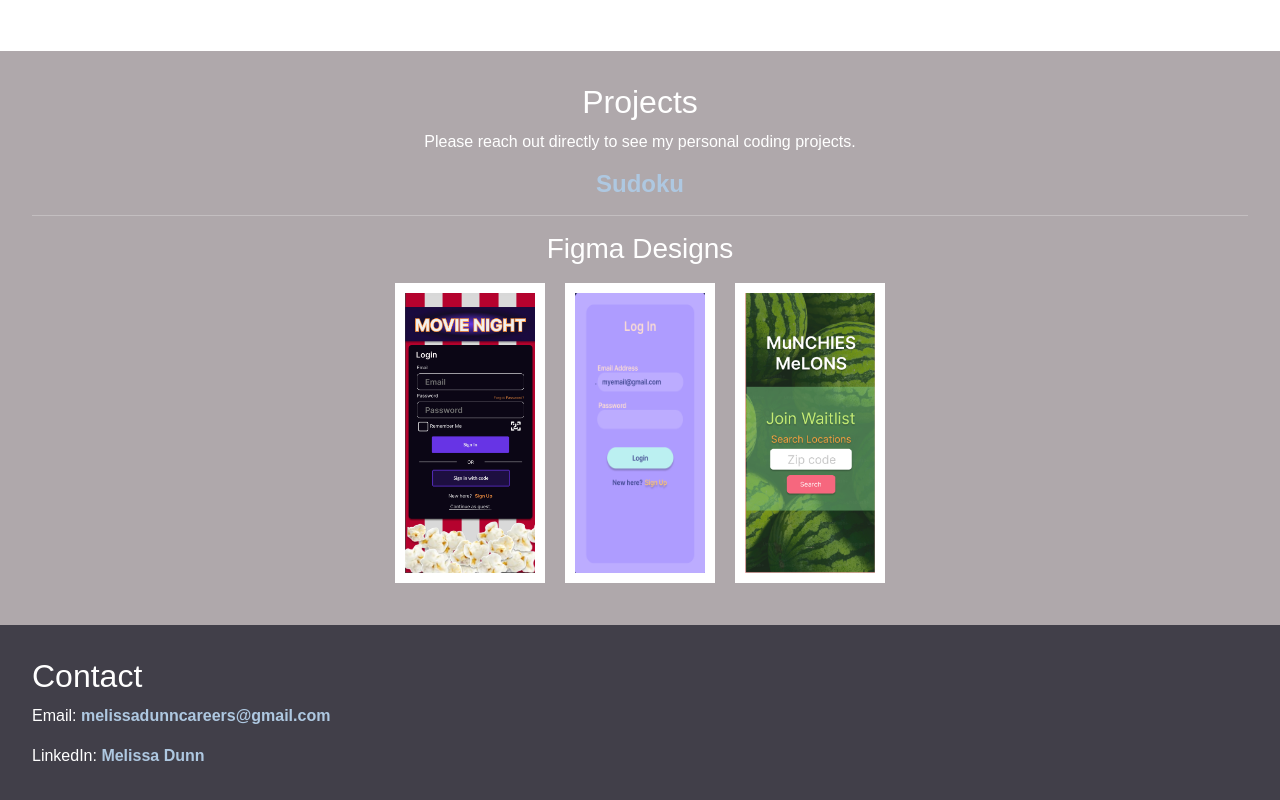
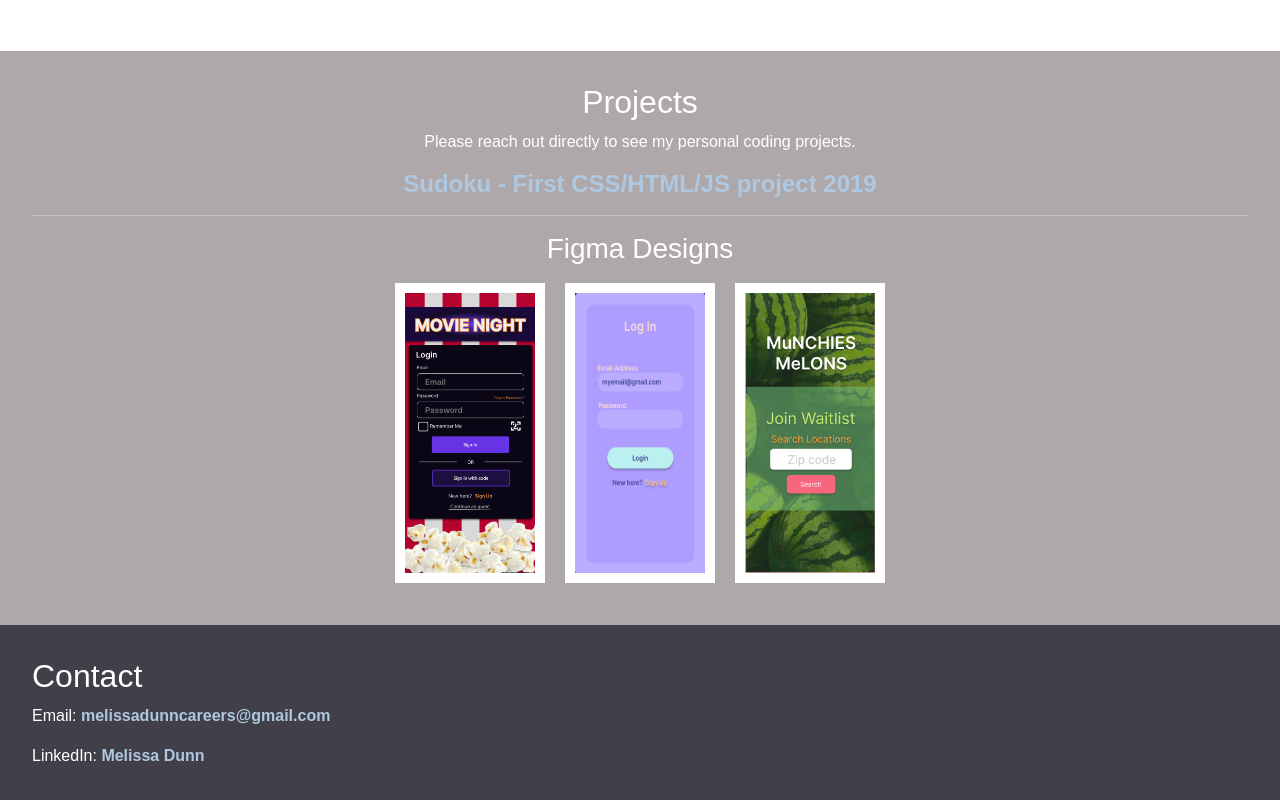
Before and after one commit to lilmissmoffitt/melissa-dunn-portfolio, a React (Create React App) app: page / in a window 1280 px wide. Shown: the part 1232-2032 px from the top of the page. Built offline with nearby package versions, Linux system fonts and the light colour scheme.

Commit message:
add details for sudoku project

```diff
--- a/src/components/Projects.js
+++ b/src/components/Projects.js
@@ -11,7 +11,7 @@ const Projects = () => {
 
         <a className="custom-link" href="https://lilmissmoffitt.github.io/sudoku/views/index.html"target="_blank"
         rel="noopener noreferrer">
-          <h4>Sudoku</h4>
+          <h4>Sudoku - First CSS/HTML/JS project 2019</h4>
         </a>
         <hr/>
       <div>
```
